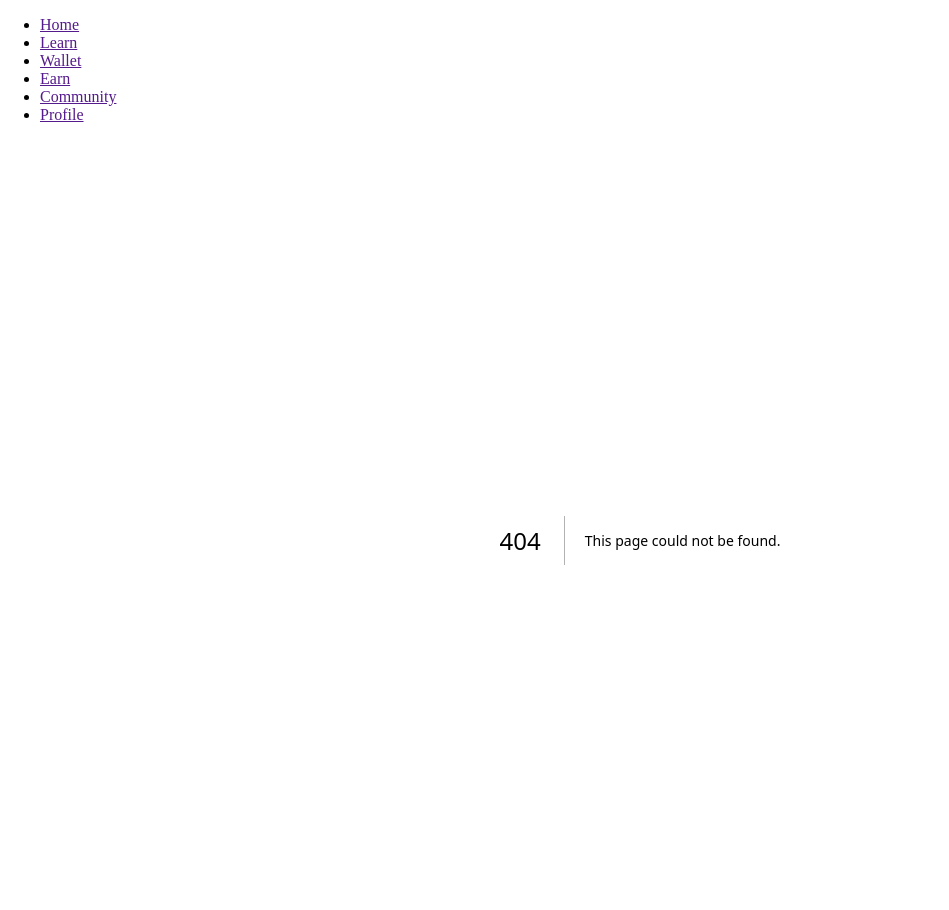
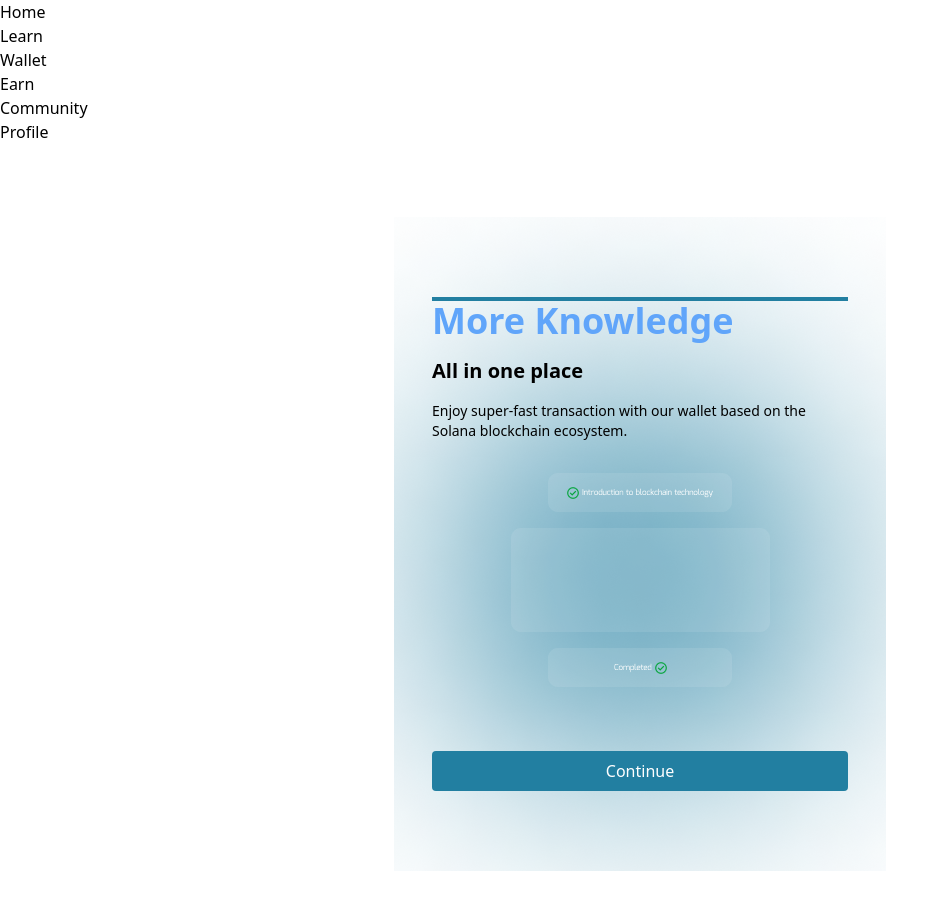
Before and after one commit to TeenGirlsinBlockchain/Techpadie-main, a Next.js app: page /nextonboarding in a window 1280 px wide. Before the commit this address had no page. Shown: the top 910 px of the page, without its empty margins (0-949 px from the left). Built offline with nearby package versions, Linux system fonts and the light colour scheme.

Commit message:
added the next onboarding page

```diff
--- /dev/null
+++ b/app/components/ButtonIcon.tsx
@@ -0,0 +1,22 @@
+"use client";
+
+import { ReactNode } from "react";
+
+
+interface ButtonIconProps {
+  children: ReactNode;
+  onClick?: () => void;
+}
+
+const ButtonIcon: React.FC<ButtonIconProps> = ({ children, onClick }) => {
+  return (
+    <button
+      onClick={onClick}
+      className="w-full rounded bg-[#227FA1] text-white py-2 px-4 mt-8 border-none cursor-pointer"
+    >
+      {children}
+    </button>
+  );
+};
+
+export default ButtonIcon;
--- /dev/null
+++ b/app/nextonboarding/page.tsx
@@ -0,0 +1,47 @@
+"use client";
+import "../global.css";
+
+import ButtonIcon from "../components/ButtonIcon";
+import { Tracker } from "../components/Tracker";
+import Image from "next/image";
+import ellipsebg from "@/public/images/ellipsebg.png";
+import img1 from "@/public/images/1.png";
+import img2 from "@/public/images/2.png";
+import img3 from "@/public/images/3.png";
+
+export default function Page() {
+  return (
+    <div className="flex justify-center items-center min-h-screen bg-white">
+      <div
+        className="sm:w-[90%] md:w-[70%] lg:w-[50%] rounded-t-3xl p-24 px-28 py-20"
+        style={{
+          backgroundImage: `url(${ellipsebg.src})`,
+          backgroundPosition: "center",
+          backgroundRepeat: "no-repeat",
+        }}
+      >
+        {/* Progress Tracker */}
+        <Tracker currtrack={100} height={4} bgcolor="bg-gray-300">
+          <Tracker.Bar color="bg-[#227FA1]" />
+        </Tracker>
+
+        <div className="flex flex-col items-start space-y-4">
+          <h1 className="text-4xl font-semibold text-blue-400">More Knowledge</h1>
+          <p className="text-xl font-semibold text-black">All in one place</p>
+          <p className="text-sm text-black">
+            Enjoy super-fast transaction with our wallet based on the Solana blockchain ecosystem.
+          </p>
+        </div>
+
+        <div className="flex flex-col items-center space-y-4 mt-8 mb-8">
+          <Image src={img1} alt="Image 1" />
+          <Image src={img2} alt="Image 2" />
+          <Image src={img3} alt="Image 3" />
+        </div>
+
+        {/* Continue Button */}
+        <ButtonIcon>Continue</ButtonIcon>
+      </div>
+    </div>
+  );
+}
```
